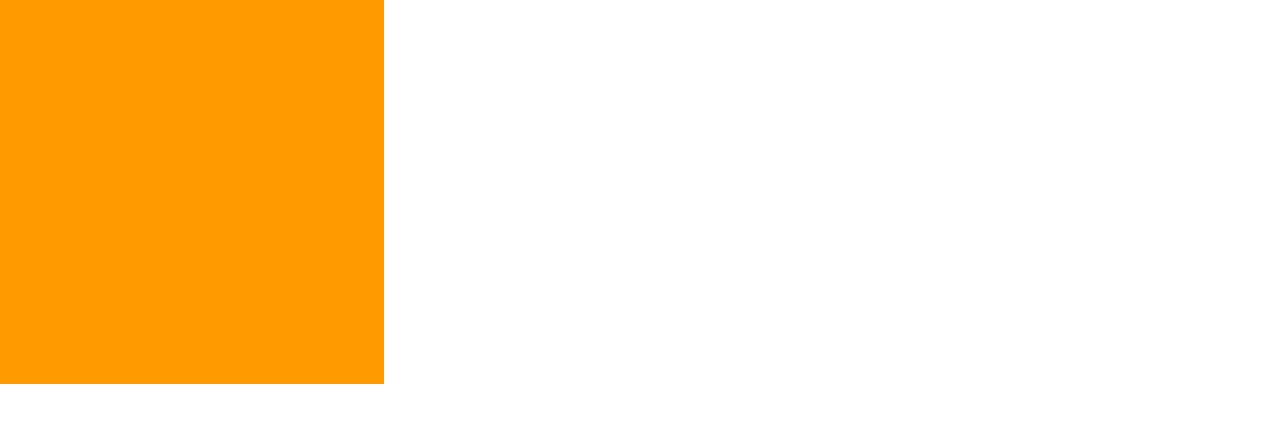
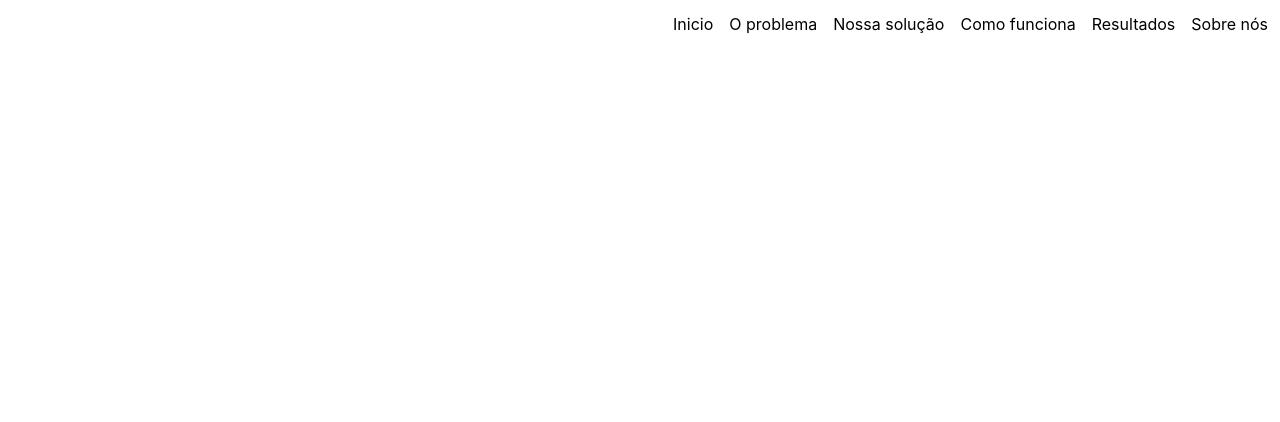
Before and after one commit to MatheusBertoldo1/Ponskan-React, a React (Vite) app: page / in a window 1280 px wide. Shown: the top 422 px of the page. Built offline with nearby package versions, Linux system fonts and the light colour scheme.

Commit message:
Iniciando componente Navbar

```diff
--- a/package.json
+++ b/package.json
@@ -14,6 +14,7 @@
     "react": "^19.2.0",
     "react-dom": "^19.2.0",
     "react-router-dom": "^7.13.1",
+    "react-scroll": "^1.9.3",
     "tailwind-merge": "^3.5.0",
     "tailwind-variants": "^3.2.2",
     "tailwindcss": "^4.2.1"
@@ -22,6 +23,7 @@
     "@eslint/js": "^9.39.1",
     "@types/react": "^19.2.14",
     "@types/react-dom": "^19.2.3",
+    "@types/react-scroll": "^1.8.10",
     "@vitejs/plugin-react": "^5.1.1",
     "eslint": "^9.39.1",
     "eslint-plugin-react-hooks": "^7.0.1",
--- a/src/components/public/sections/Hero.tsx
+++ b/src/components/public/sections/Hero.tsx
@@ -1,5 +1,5 @@
 export const Hero = () => {
     return(
-        <section></section>
+        <section id="hero"></section>
     )
 }
--- a/src/components/public/sections/Institutional.tsx
+++ b/src/components/public/sections/Institutional.tsx
@@ -1,5 +1,5 @@
 export const Institutional = () => {
     return(
-        <section></section>
+        <section id="institutional"></section>
     )
 }
--- a/src/components/public/sections/Navbar.tsx
+++ b/src/components/public/sections/Navbar.tsx
@@ -1,33 +1,26 @@
-import { tv } from "tailwind-variants"
-
+import { Link } from "react-scroll"
+// Lista de links do menu de navegação
 const navbarLinks = [
-    {nome: "inicio", sessao : "hero"},
+    {nome: "Inicio", sessao : "hero"},
     {nome: "O problema", sessao : "problems"},
     {nome: "Nossa solução", sessao : "solutions"},
     {nome: "Como funciona", sessao : "resources"},
     {nome: "Resultados", sessao : "results"},
-    {nome: "Sobre nós", sessao : "Institutional"},
+    {nome: "Sobre nós", sessao : "institutional"},
 ]
 
-export const Navbar = ({ color }: { color: "dark" | "yellow" }) => {
-    const navVariants = tv({
-        base: 'w-96 h-96',
-        variants: {
-            color: {
-                dark : "bg-gray-950",
-                yellow: "bg-amber-500"
-            }
-        },
-        defaultVariants: {
-            color: 'dark'
-        }
-    })
-
-
-
+export const Navbar = () => {
     return(
-        <nav>
-            <div className={navVariants({ color })}></div>
+        <nav className="p-3 w-full">
+            <ul className="flex flex-row gap-4 justify-end">
+                {navbarLinks.map((item) => ( // Iterando sobre a lista de links (react-scroll)
+                    <li className="inline">
+                        <Link key={item.nome} to={item.sessao} spy={true} duration={500} smooth={true} offset={-70}>
+                            {item.nome}
+                        </Link>
+                    </li>
+                ))}
+            </ul>
         </nav>
     )
 }
--- a/src/components/public/sections/Problems.tsx
+++ b/src/components/public/sections/Problems.tsx
@@ -1,5 +1,5 @@
 export const Problems = () => {
     return(
-        <section></section>
+        <section id="problems"></section>
     )
 }
--- a/src/components/public/sections/Resources.tsx
+++ b/src/components/public/sections/Resources.tsx
@@ -1,5 +1,5 @@
 export const Resources = () => {
     return(
-        <section></section>
+        <section id="resources"></section>
     )
 }
--- a/src/components/public/sections/Results.tsx
+++ b/src/components/public/sections/Results.tsx
@@ -1,5 +1,5 @@
 export const Results = () => {
     return(
-        <section></section>
+        <section id="results"></section>
     )
 }
--- a/src/components/public/sections/Solutions.tsx
+++ b/src/components/public/sections/Solutions.tsx
@@ -1,5 +1,5 @@
 export const Solutions = () => {
     return(
-        <section></section>
+        <section id="solutions"></section>
     )
 }
--- /dev/null
+++ b/src/components/public/utilities/Container.tsx
@@ -0,0 +1,7 @@
+import React from "react"
+
+export const Container = ({children} : {children: React.ReactNode}) => {
+    return(
+        <Container>{children}</Container>
+    )
+}
--- a/src/layouts/PublicLayout.tsx
+++ b/src/layouts/PublicLayout.tsx
@@ -4,9 +4,9 @@ import { Outlet } from "react-router-dom"
 export const PublicLayout = () => {
     return(
         <>
-            <Navbar color="yellow"/>
+            <Navbar/>
 
-            <main>
+            <main className="w-full">
                 <Outlet />
             </main>
 
```
Also changed, not shown: 1 other file (tests, documents, lock files or other folders).
